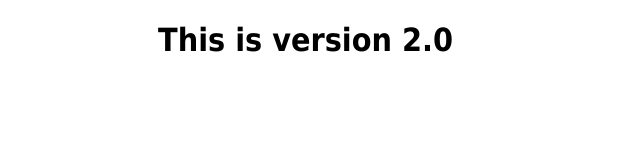
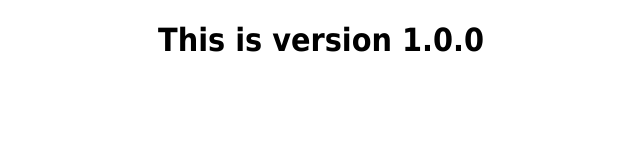
Before and after one commit to zFernand0/test-repo, a plain HTML site: page index.html in a window 1280 px wide. Shown: the full height of the page, 202-842 px from the left. Drawn offline with Linux system fonts and the light colour scheme.

Commit message:
Update index.html

```diff
--- a/index.html
+++ b/index.html
@@ -11,6 +11,6 @@
 </style>
 </head>
 <body>
-<h1>This is version 2.0</h1>
+<h1>This is version 1.0.0</h1>
 </body>
 </html>
```
